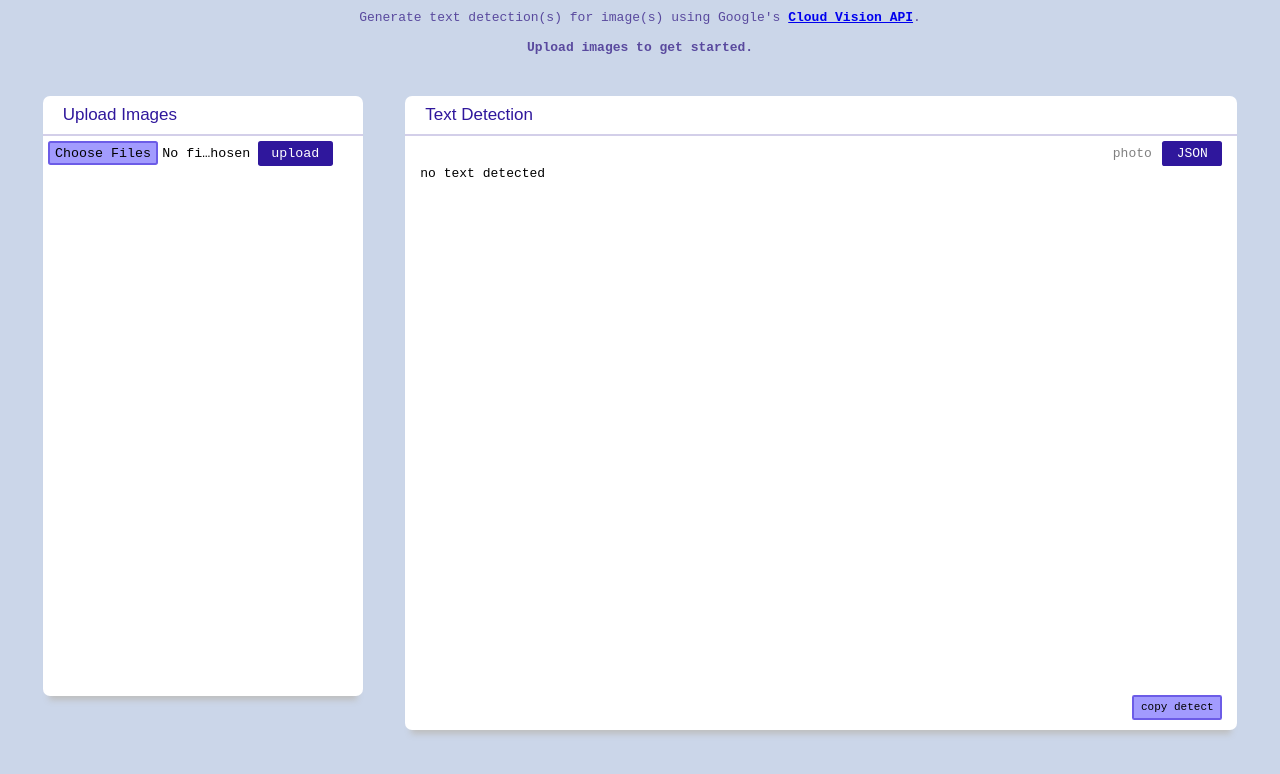
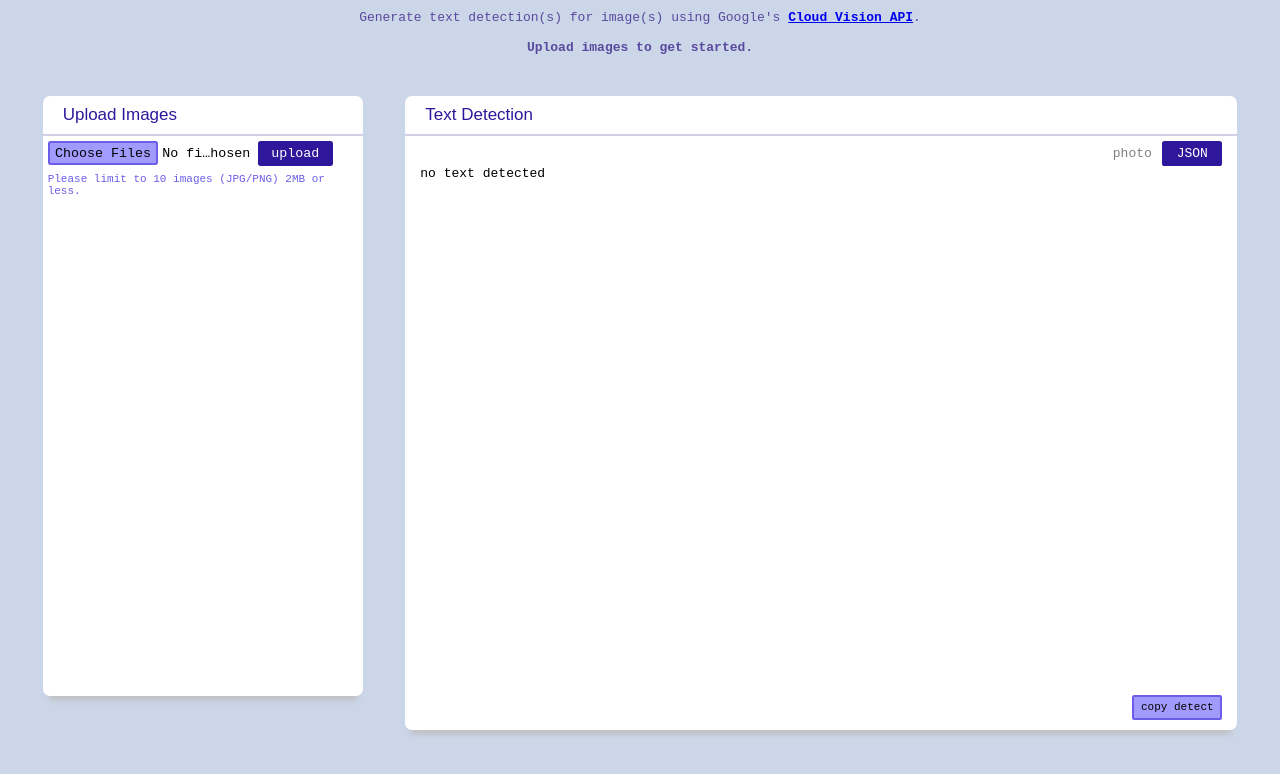
Before and after one commit to minori-fh/altgen, a React (Create React App) app in the folder client/: page / in a window 1280 px wide. Shown: the top 774 px of the page. Built offline with nearby package versions, Linux system fonts and the light colour scheme.

Commit message:
add check for filetype, filecount, and filesize

```diff
--- a/client/src/components/InputPanel/index.js
+++ b/client/src/components/InputPanel/index.js
@@ -18,13 +18,29 @@ class InputPanel extends Component {
 
     handleSubmit = (event) => {
         event.preventDefault();
+        let files = this.state.files;
 
-        if (this.state.files != null && this.state.files.length > 0){
+        if (this.state.files != null && this.state.files.length > 0 && this.state.files.length < 11){
             console.log("submitting " + this.state.files.length + " files")
 
             // create FormData
-            let formdata = new FormData(); let files = this.state.files;
-            Array.from(files).forEach((file) => {formdata.append("file", file)}) // append files to formdata
+            let formdata = new FormData();
+
+            // check fileType and fileSize
+            Array.from(files).forEach((file) => {
+                console.log(file.size)
+                let filetype = file.type.replace("image/","")
+                console.log(filetype);
+                let filesize = file.size
+
+                if ((filetype == "jpeg" || filetype == "png" || filetype == "jpg") && (filesize < 2000000)){
+                    // if criteria is met for fileType and fileSize, append formData
+                    formdata.append("file", file)
+                } else {
+                    let errormsg = "Error with " + file.name + ". Check file type/ size and reupload."
+                    this.setState({error: errormsg})
+                }
+            })
 
             // create postUrl depending on file count
             let url;
@@ -49,7 +65,7 @@ class InputPanel extends Component {
                 this.setState({filenames: Object.keys(res.data), uploadComplete: true, error: "none"})
             })
         } else {
-            this.setState({error: "Please choose file(s)", uploadComplete: false})
+            this.setState({error: "File count error", uploadComplete: false})
         }
 
     }
@@ -62,7 +78,6 @@ class InputPanel extends Component {
     render(){
 
         let uploadedfiles = this.state.filenames.map((filename) => (<p>{filename}</p>))
-
         let msg; let color;
 
         if (this.state.error != "none"){
@@ -81,6 +96,9 @@ class InputPanel extends Component {
                     <input id="input" type="file" accept="image/*" name="photo" multiple="multiple" onChange={this.onChange}/>
                     <input id="upload-btn" class="btn" type="submit" value="upload" />
                 </form>
+                <div id="upload-constraint">
+                    <p>Please limit to 10 images (JPG/PNG) 2MB or less.</p>
+                </div>
                 <div id="uploaded-files">
                     {uploadedfiles}
                 </div>
--- a/client/src/components/InputPanel/style.css
+++ b/client/src/components/InputPanel/style.css
@@ -47,7 +47,7 @@ select {
 
 #uploaded-files {
     width: 100%;
-    height: calc(100% - 72px);
+    height: calc(100% - 110px);
     padding: 5px 15px;
     display: flex;
     flex-direction: column;
@@ -61,6 +61,15 @@ select {
 #input {
     font-family: 'Roboto Mono', monospace !important;
     width: calc(100% - 100px);
+}
+
+#upload-constraint {
+    width: 100%;
+    color: #6c5ce7;
+    font-size: 11px;
+    text-align: left;
+    padding-top: 5px;
+    padding-left: 5px;
 }
 
 #upload-btn {
@@ -78,6 +87,7 @@ select {
     height: 30px;
     font-size: 12px;
     margin-top: 5px;
+    text-align: left;
 }
 
 input[type=file]::-webkit-file-upload-button {
```
